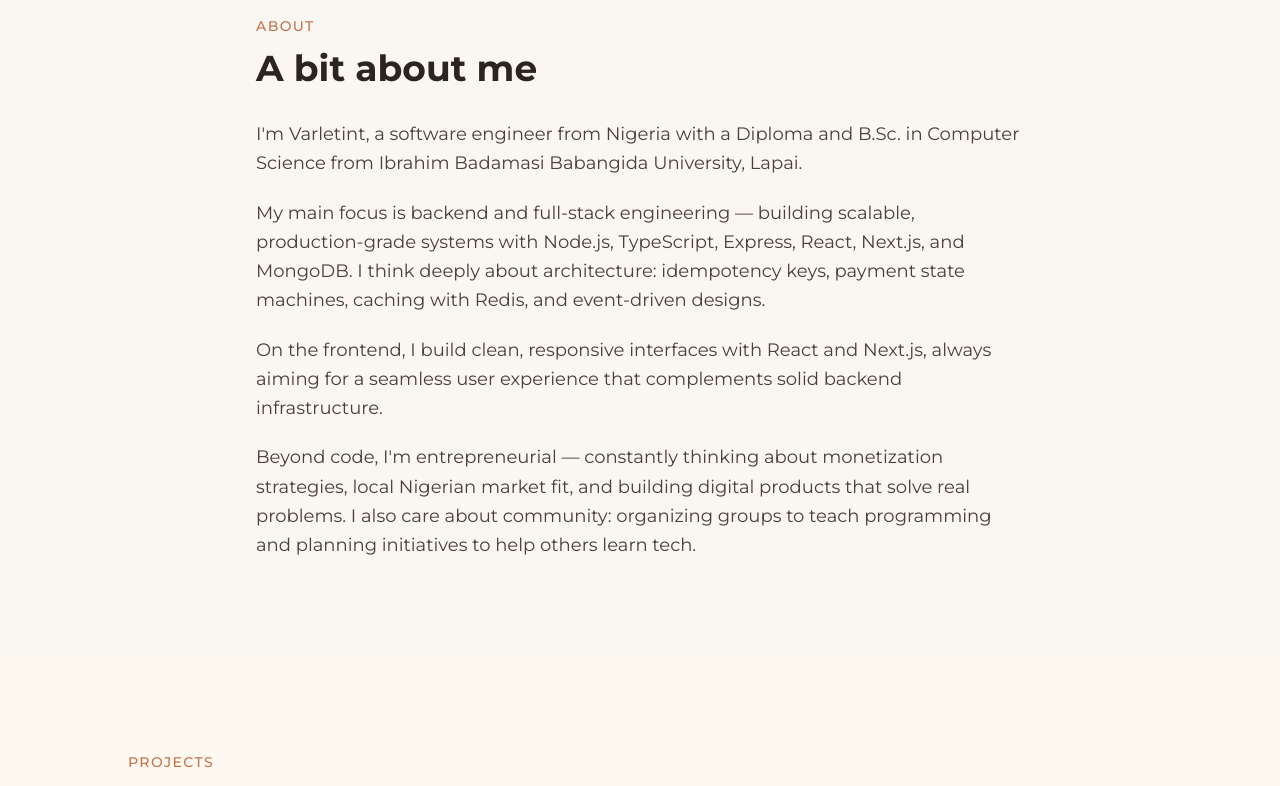
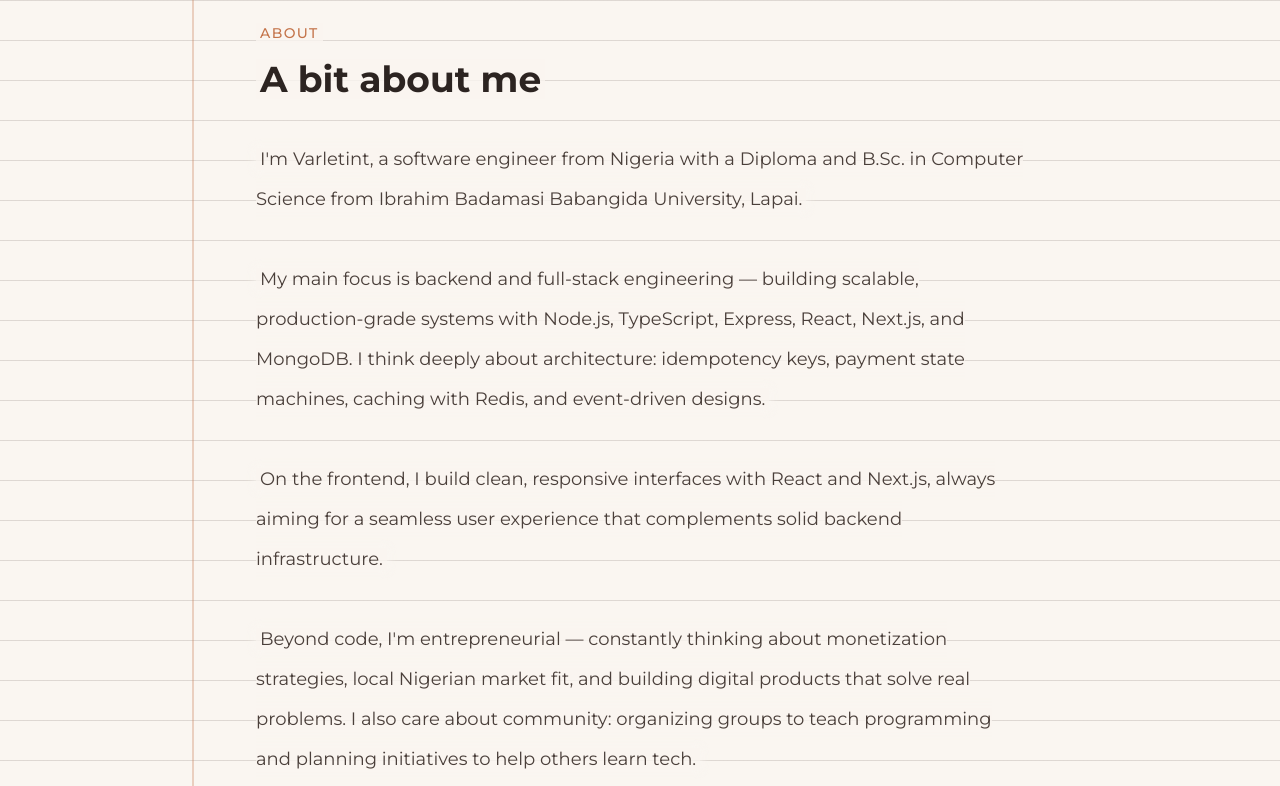
Before and after one commit to varletint/portfolio-3, a React (Vite) app: page / in a window 1280 px wide. Shown: the part 880-1666 px from the top of the page. Built offline with nearby package versions, Linux system fonts and the light colour scheme.

Commit message:
feat: implement About section component and add initial portfolio assets.

```diff
--- a/src/components/About.tsx
+++ b/src/components/About.tsx
@@ -1,32 +1,41 @@
 const About = () => {
   return (
-    <section id='about' className='py-24 px-6'>
-      <div className='max-w-3xl mx-auto'>
-        <p className='text-sm font-medium text-terracotta tracking-widest uppercase mb-3'>
+    <section
+      id='about'
+      className='py-24 px-6 relative notebook-paper border-t border-border/40'>
+      {/* Vertical Red Margin Line */}
+      <div className='absolute left-8 md:left-[15%] top-0 bottom-0 w-[2px] bg-terracotta/30 z-0 pointer-events-none' />
+
+      <div className='max-w-3xl mx-auto relative z-10 pl-6 md:pl-0'>
+        <p className='text-sm font-medium text-terracotta tracking-widest uppercase mb-4 mt-[6px] bg-beige/80 inline-block px-1'>
           About
         </p>
-        <h2 className='text-3xl md:text-4xl font-bold text-espresso mb-8'>
+        <br />
+        <h2 className='text-3xl md:text-4xl font-bold text-espresso mb-10 bg-beige/80 inline-block px-1'>
           A bit about me
         </h2>
-        <div className='space-y-5 text-espresso-light leading-relaxed text-base md:text-lg'>
-          <p>
+        <div className='text-espresso-light leading-[40px] text-base md:text-lg'>
+          <p className='bg-beige/80 inline shadow-[0_0_10px_2px_rgba(250,246,241,0.8)] px-1'>
             I'm Varletint, a software engineer from Nigeria with a Diploma and
             B.Sc. in Computer Science from Ibrahim Badamasi Babangida
             University, Lapai.
           </p>
-          <p>
+          <div className='h-[40px]' aria-hidden='true'></div>
+          <p className='bg-beige/80 inline shadow-[0_0_10px_2px_rgba(250,246,241,0.8)] px-1'>
             My main focus is backend and full-stack engineering — building
             scalable, production-grade systems with Node.js, TypeScript,
             Express, React, Next.js, and MongoDB. I think deeply about
             architecture: idempotency keys, payment state machines, caching with
             Redis, and event-driven designs.
           </p>
-          <p>
+          <div className='h-[40px]' aria-hidden='true'></div>
+          <p className='bg-beige/80 inline shadow-[0_0_10px_2px_rgba(250,246,241,0.8)] px-1'>
             On the frontend, I build clean, responsive interfaces with React and
             Next.js, always aiming for a seamless user experience that
             complements solid backend infrastructure.
           </p>
-          <p>
+          <div className='h-[40px]' aria-hidden='true'></div>
+          <p className='bg-beige/80 inline shadow-[0_0_10px_2px_rgba(250,246,241,0.8)] px-1'>
             Beyond code, I'm entrepreneurial — constantly thinking about
             monetization strategies, local Nigerian market fit, and building
             digital products that solve real problems. I also care about
```
